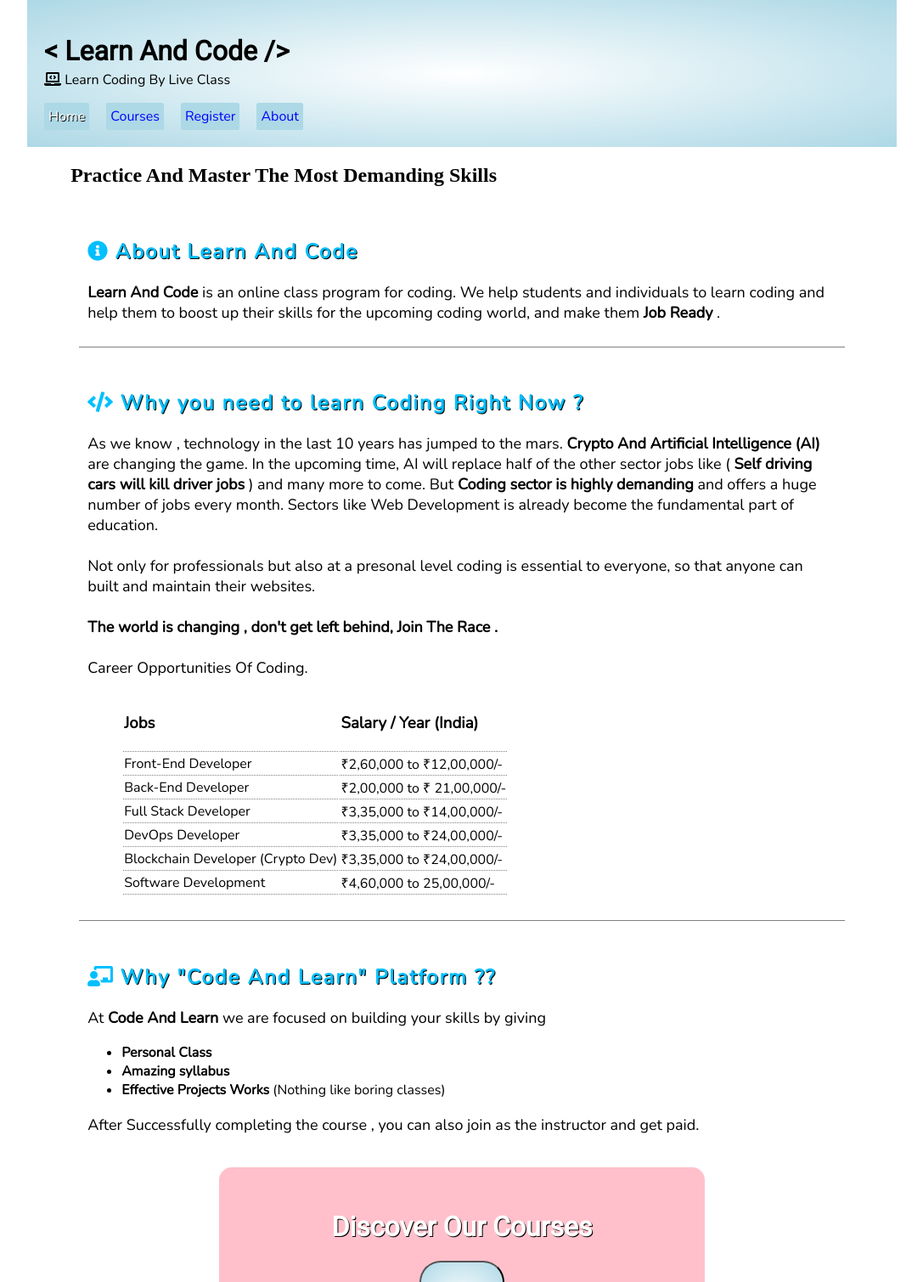
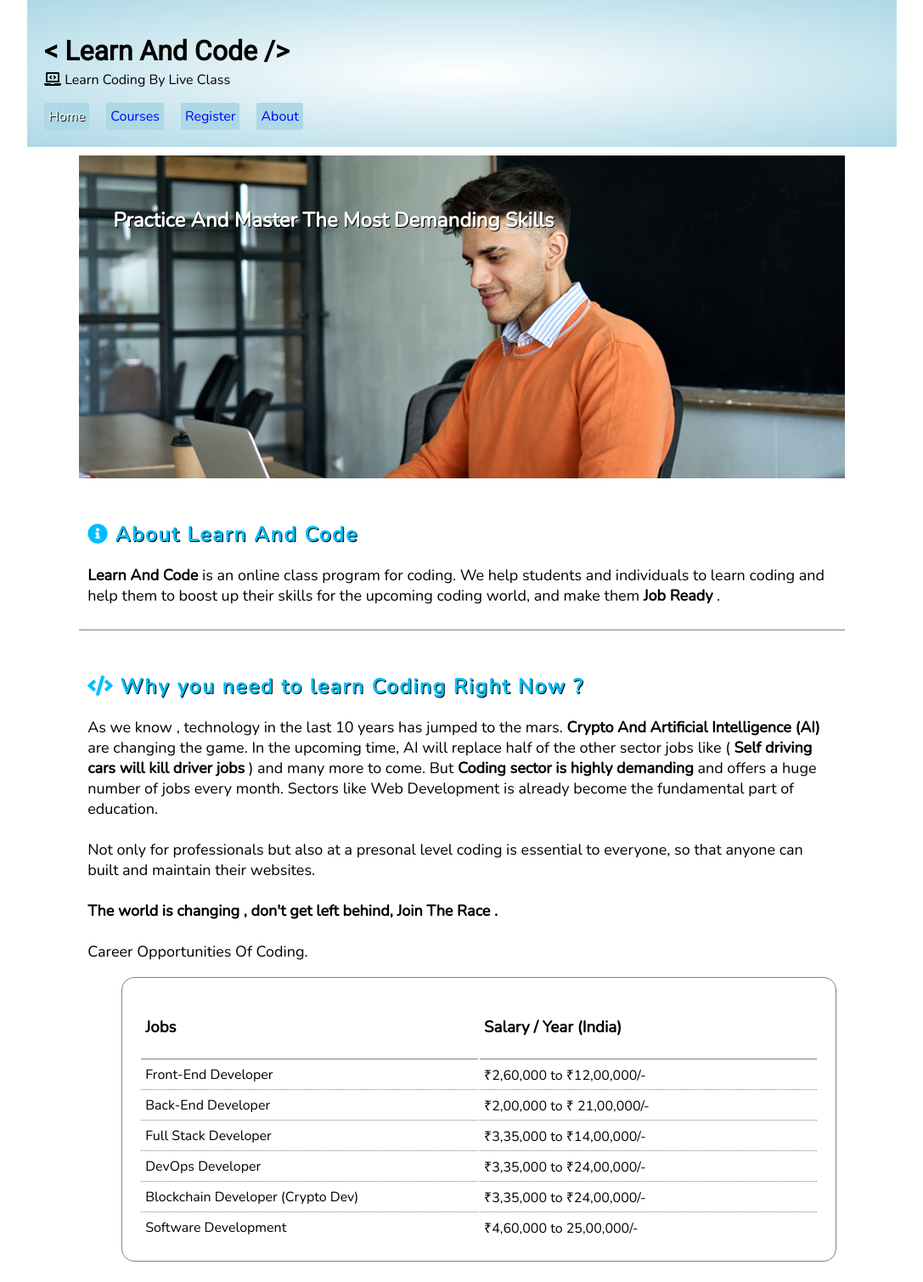
Before and after one commit to playshaban1/learnandcode, a plain HTML site: page course.html in a window 1280 px wide. Shown: the top 1509 px of the page at 85% size, without its empty margins (96-1183 px from the left). Drawn offline with nearby package versions, Linux system fonts and the light colour scheme.

Commit message:
Update index.css

```diff
--- a/index.css
+++ b/index.css
@@ -68,6 +68,23 @@ nav a:hover
     display: flex;
     flex-direction: column;
 }
+.total .upper
+{
+    padding: 40px;
+    margin: 10px;
+    overflow: hidden;
+    background-image: url(techer.jpeg);
+    background-size: cover;
+    height: 300px;
+    font-family: 'Nunito', sans-serif;
+    color: white;
+    text-shadow: 1px 1px black;
+}
+.upper img
+{
+    height: 20%;
+}
+
 .container
 {
     padding: 10px;
@@ -92,15 +109,25 @@ nav a:hover
     font-family: 'Nunito', sans-serif;
     font-size: large;
 }
-.container ul li
+
+.container table
 {
+    border: 1px solid grey;
     font-family: 'Nunito', sans-serif;
-    text-align: left;
+    border-radius: 15px;
+    padding: 20px;
+    width: 100%;
 }
 .container table td
 {
     border-bottom: 1px grey dotted;
+    width: 50%;
+    text-align: left;
+    padding: 5px ;
 }
+
+.container table tr:first-child td { border-bottom: solid 1px grey}
+.container table tr:last-child td { border-bottom: none }
 
 .down
 {
```
